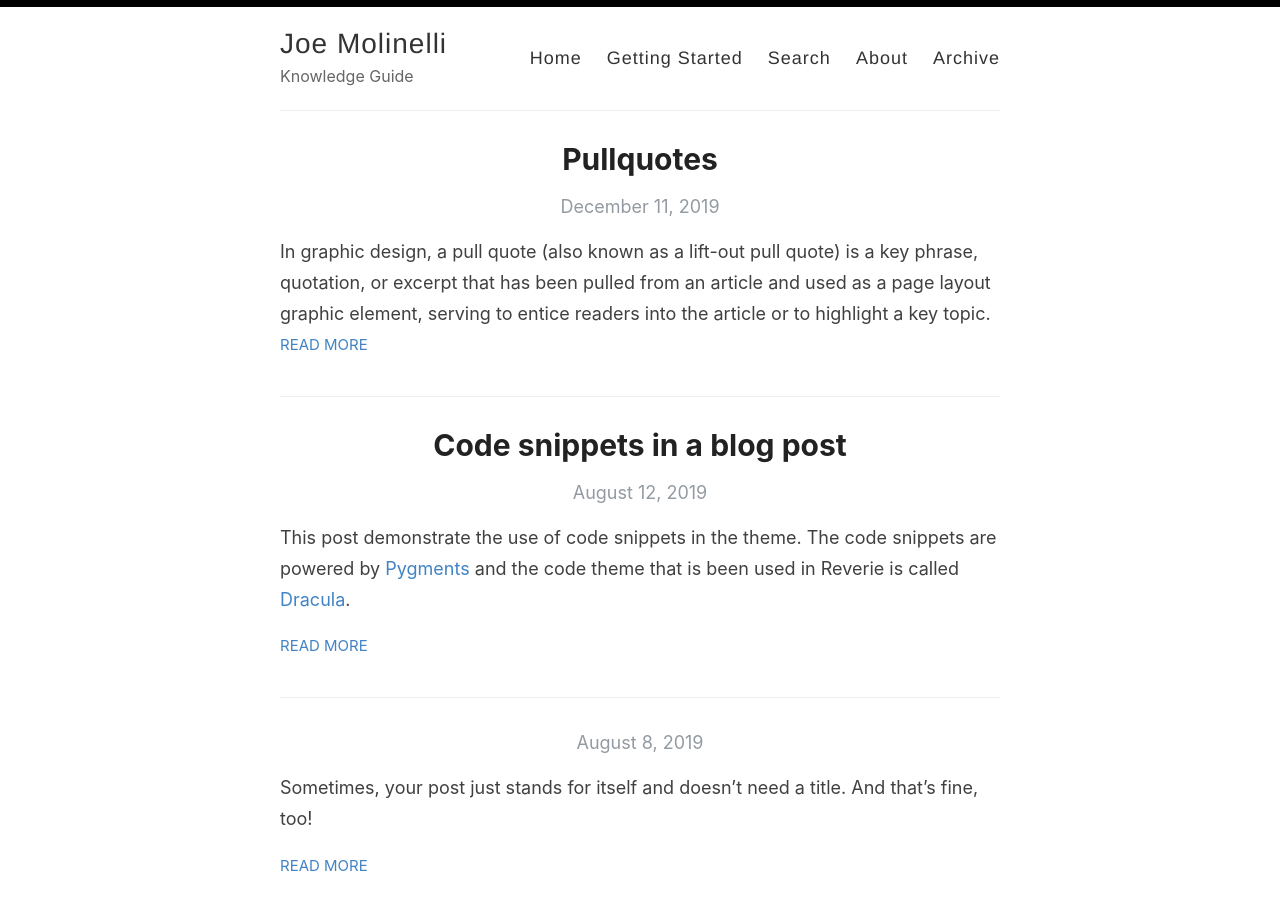
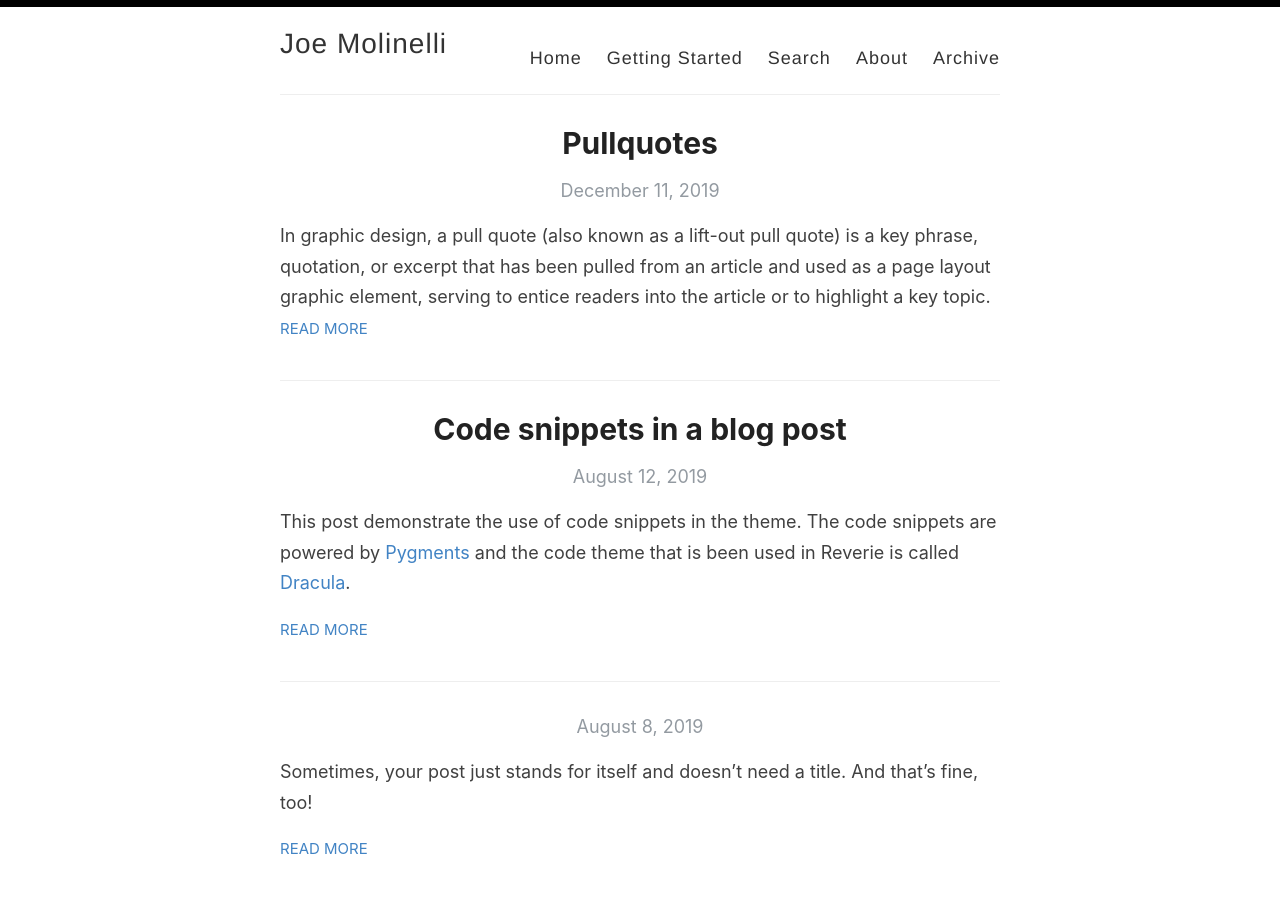
Before and after one commit to jomolin/jomolin.github.io, a Jekyll site: the page built from index.html, in a window 1280 px wide and 900 px high. Built offline with Jekyll 4.4.1, drawn with Linux system fonts in a browser that asks for light colours; the list of posts is cut into pages by our own code.

Commit message:
Update _config.yml

```diff
--- a/_config.yml
+++ b/_config.yml
@@ -9,10 +9,10 @@ name: Joe Molinelli
 author: Joe Molinelli
 
 # Short bio or description (displayed in the header)
-description: Knowledge Guide
+description:
 
 # URL of your avatar or profile pic (you could use your GitHub profile pic)
-avatar: /images/reverie.png
+avatar:
 
 #
 # Flags below are optional
```
